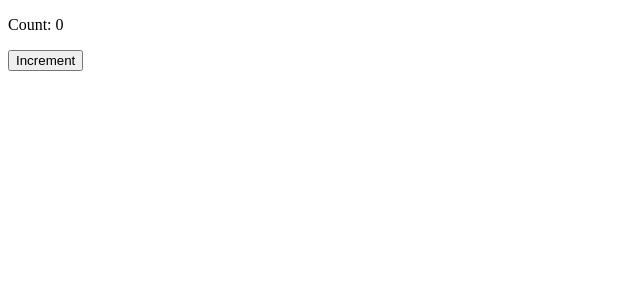
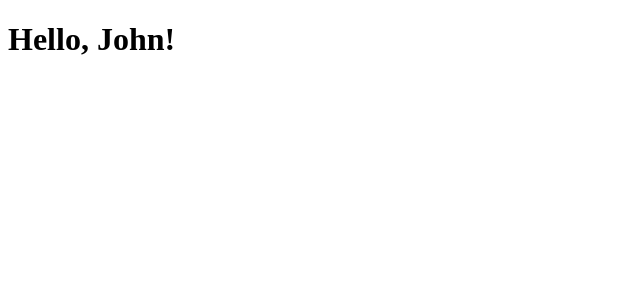
Before and after one commit to yayin07/reactjs, a React (Create React App) app: page / in a window 1280 px wide. Shown: the top 300 px of the page, without its empty margins (0-640 px from the left). Built offline with nearby package versions, Linux system fonts and the light colour scheme.

Commit message:
practicing-props

```diff
--- a/src/App.js
+++ b/src/App.js
@@ -1,10 +1,10 @@
-import React from "react";
-import Counter from "./Counter";
+import React from 'react';
+import Greeting from './Greeting';
 
 function App() {
   return (
     <div>
-      <Counter />
+      <Greeting name="John" />
     </div>
   );
 }
--- a/src/Counter.js
+++ /dev/null
@@ -1,19 +0,0 @@
-import React, { useState } from 'react';
-
-function Counter() {
-  const [count, setCount] = useState(0);
-
-  const increment = () => {
-    setCount(count + 1);
-  };
-
-  return (
-    <div>
-      <p>Count: {count}</p>
-      <button onClick={increment}>Increment</button>
-    </div>
-  );
-}
-
-
-export default Counter;
--- /dev/null
+++ b/src/Greeting.js
@@ -0,0 +1,11 @@
+import React from "react";
+
+function Greeting(props) {
+  return <h1>Hello, {props.name}!</h1>;
+}
+
+Greeting.defaultProps = {
+  name: "Guest",
+};
+
+export default Greeting;
```
Also changed, not shown: 1 other file (tests, documents, lock files or other folders).
